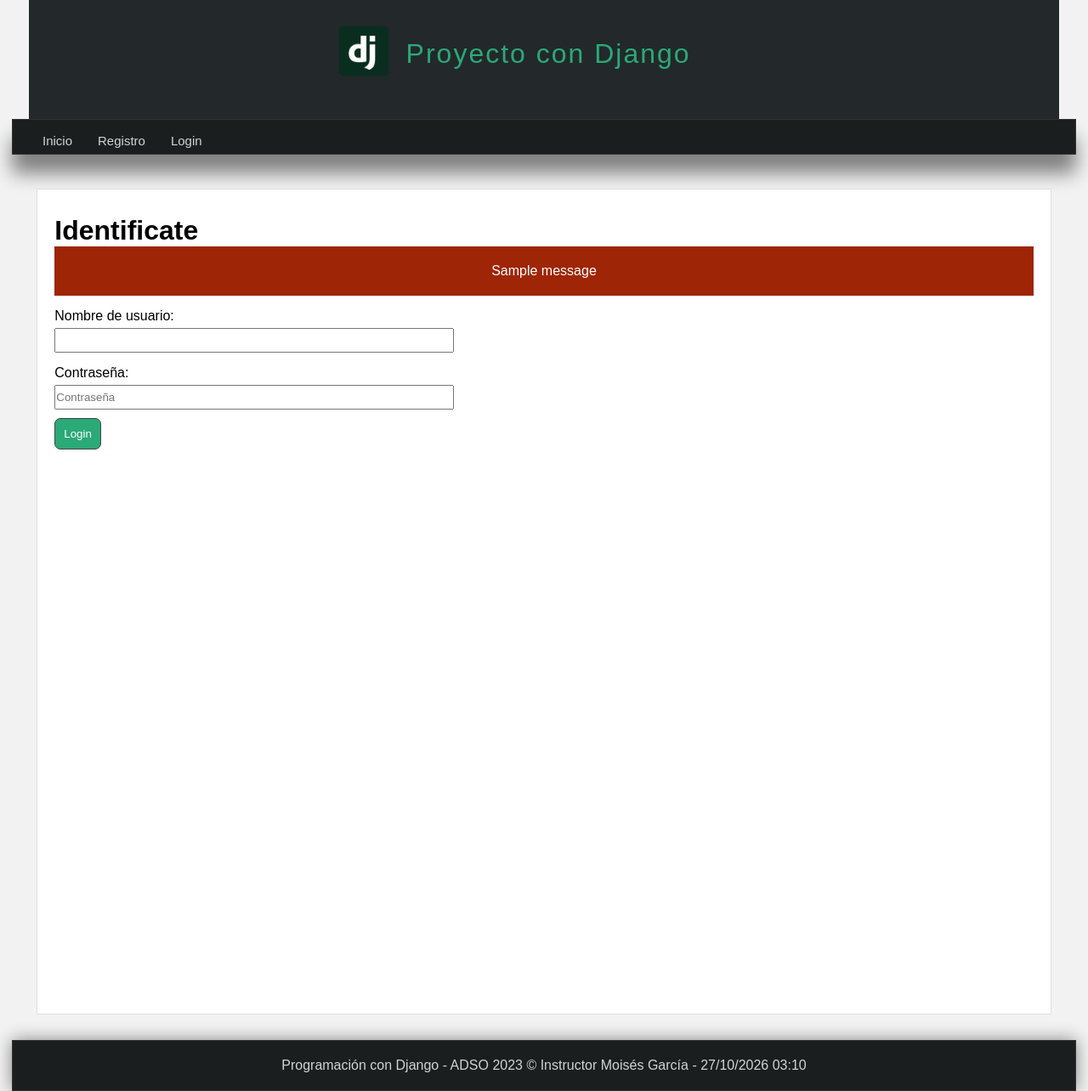
After one commit to AMVA117/Proyecto-Django, a Django app: page /login/ in a window 1280 px wide. The commit adds this page. Shown: the whole page at 85% size. Run offline with Django 5.2, Linux system fonts and the light colour scheme; one stand-in notice (Sample message) is shown.

Commit message:
finalizacion video 8 cierre de sesion y alertas

```diff
--- a/blog/views.py
+++ b/blog/views.py
@@ -1,9 +1,10 @@
 from django.shortcuts import render, get_object_or_404
 from django.core.paginator import Paginator
 from blog.models import Category, Article
-
+from django.contrib.auth.decorators import login_required
 # Create your views here.
 
+@login_required(login_url='login')
 def list(request):
     articles = Article.objects.all()
     paginator = Paginator(articles, 2)  # Mostrar 2 artículos por página
@@ -15,6 +16,7 @@ def list(request):
         'articles' : page_articles
     })
 
+@login_required(login_url='login')
 def category(request, category_id):
     category = get_object_or_404(Category, id=category_id)
     articles = Article.objects.filter(categories=category_id)
@@ -23,7 +25,7 @@ def category(request, category_id):
         'category' : category,
         'articles' : articles
     })
-
+@login_required(login_url='login')
 def article(request, article_id):
     article = get_object_or_404(Article, id=article_id)
 
--- a/mainapp/static/css/styles.css
+++ b/mainapp/static/css/styles.css
@@ -172,6 +172,8 @@ nav > ul > li:hover > ul > li:hover a {
 }
 /*ancho de los controles*/
 .box form input[type="text"],
+.box form input[type="email"],
+.box form input[type="password"],
 .box form textarea,
 .box form select{
     width: 100%;
@@ -204,6 +206,19 @@ nav > ul > li:hover > ul > li:hover a {
 .rojo{
     color: red;
     box-shadow: 0px 0px 4px black;
+}
+.message,
+.alert-success,
+.alert{
+    padding: 20px;
+    background: #1f7e58;
+    color: white;
+    text-align: center;      /* <-- Quitamos el [ que estaba antes de center */
+    margin-bottom: 10px;
+}
+.alert-warning{
+    background: #9e2506;
+
 }
 /*Estilos para title*/
 .title{
--- a/mainapp/templates/layouts/layout.html
+++ b/mainapp/templates/layouts/layout.html
@@ -27,6 +27,7 @@
         <li>
             <a href="{% url 'index' %}">Inicio</a>
         </li>
+        {% if user.email %}
         <li>
             <a href="{% url 'list_articles' %}">Categorias</a>
             <ul>
@@ -42,6 +43,17 @@
                 <a href="{% url 'page' page.slug %}">{{ page.title }}</a>
             </li>
         {% endfor %}
+        <li>
+            <a href="{% url 'logout' %}">Cerrar Sesión</a>
+        </li>
+        {% else %}
+        <li>
+            <a href="{% url 'register' %}">Registro</a>
+        </li>
+        <li>
+            <a href="{% url 'login' %}">Login</a>
+        </li>
+        {% endif %}
 
 
     </ul>
--- /dev/null
+++ b/mainapp/templates/users/login.html
@@ -0,0 +1,24 @@
+{% extends 'layouts/layout.html' %}
+{% block title %} {{title}} {% endblock %}
+
+{% block content %}
+
+    <h1>{{title}}</h1>
+    {% if messages %}
+        {% for message in messages %}
+            <div class="alert alert-warning">
+                {{ message }}
+            </div>
+        {% endfor %}
+    {% endif %}
+    {{register_form.errors}}
+    <form method="post" action="">
+        {% csrf_token %}
+        <label for="username">Nombre de usuario:</label>
+        <input type="text" name="username">
+        <label for="password">Contraseña:</label>
+        <input type="password" name="password" placeholder="Contraseña" required>
+        <input type="submit" value="Login"/>
+    </form>
+
+{% endblock %}
--- a/mainapp/urls.py
+++ b/mainapp/urls.py
@@ -4,4 +4,7 @@ from . import views
 urlpatterns = [
     path('', views.index, name='index'),
     path('inicio/', views.index, name='inicio'),
+    path('registro/', views.register_page, name='register'),
+    path('login/', views.login_page, name='login'),
+    path('logout/', views.logout_user, name='logout'),
 ]
--- a/mainapp/views.py
+++ b/mainapp/views.py
@@ -1,14 +1,59 @@
-from django.shortcuts import render
+from django.shortcuts import render, redirect
+from django.contrib import messages
+from django.contrib.auth.forms import UserCreationForm
+from mainapp.forms import RegisterForm
+from django.contrib.auth import authenticate, login, logout
+
 
 # Create your views here.
 
 def index(request):
-    return render(request, 'mainapp/index.html',{
+    return render(request, 'mainapp/index.html', {
         'title': 'Inicio'
     })
 
-#otra ruta
+# otra ruta
 def about(request):
-    return render(request, 'mainapp/about.html',{
+    return render(request, 'mainapp/about.html', {
         'title': 'Sobre Nosotros'
     })
+
+def register_page(request):
+    if request.user.is_authenticated:
+        return redirect('inicio')  # Redirige a la página de inicio si el usuario ya está autenticado
+
+    register_form = RegisterForm()
+
+    if request.method == 'POST':
+        register_form = RegisterForm(request.POST)
+        if register_form.is_valid():
+            register_form.save()
+            messages.success(request, 'Se ha registrado correctamente')
+            return redirect('inicio')  # Asegúrate de que coincida con el name de tu urls.py
+
+    return render(request, 'users/register.html', {
+        'title': 'Registro',
+        'register_form': register_form
+    })
+
+def login_page(request):
+    if request.user.is_authenticated:
+        return redirect('inicio')  # Redirige a la página de inicio si el usuario ya está autenticado
+    else:
+        if request.method == 'POST':
+            username = request.POST.get('username')
+            password = request.POST.get('password')
+            user = authenticate(request, username=username, password=password)
+            if user is not None:
+                login(request, user)
+                return redirect('inicio')  # Redirige a la página de inicio después del inicio de sesión
+            else:
+                messages.error(request, 'No ha podido iniciar sesión!!!')
+
+        return render(request, 'users/login.html', {
+            'title': 'Identificate'
+        })
+
+def logout_user(request):
+    logout(request)
+    return redirect('login')  # Redirige a la página de login después del cierre de sesión
--- a/pages/views.py
+++ b/pages/views.py
@@ -1,6 +1,8 @@
 from django.shortcuts import render, get_object_or_404
 from .models import Page
+from django.contrib.auth.decorators import login_required
 
+@login_required(login_url='login')
 def pages(request, slug):
     # Buscar la página en la base de datos por su slug
     page = get_object_or_404(Page, slug=slug)
```
Also changed, not shown: mainapp/forms.py (added, +11 -0 lines), mainapp/templates/mainapp/index.html (+20 -3 lines), mainapp/templates/users/register.html (added, +19 -0 lines), db.sqlite3.
